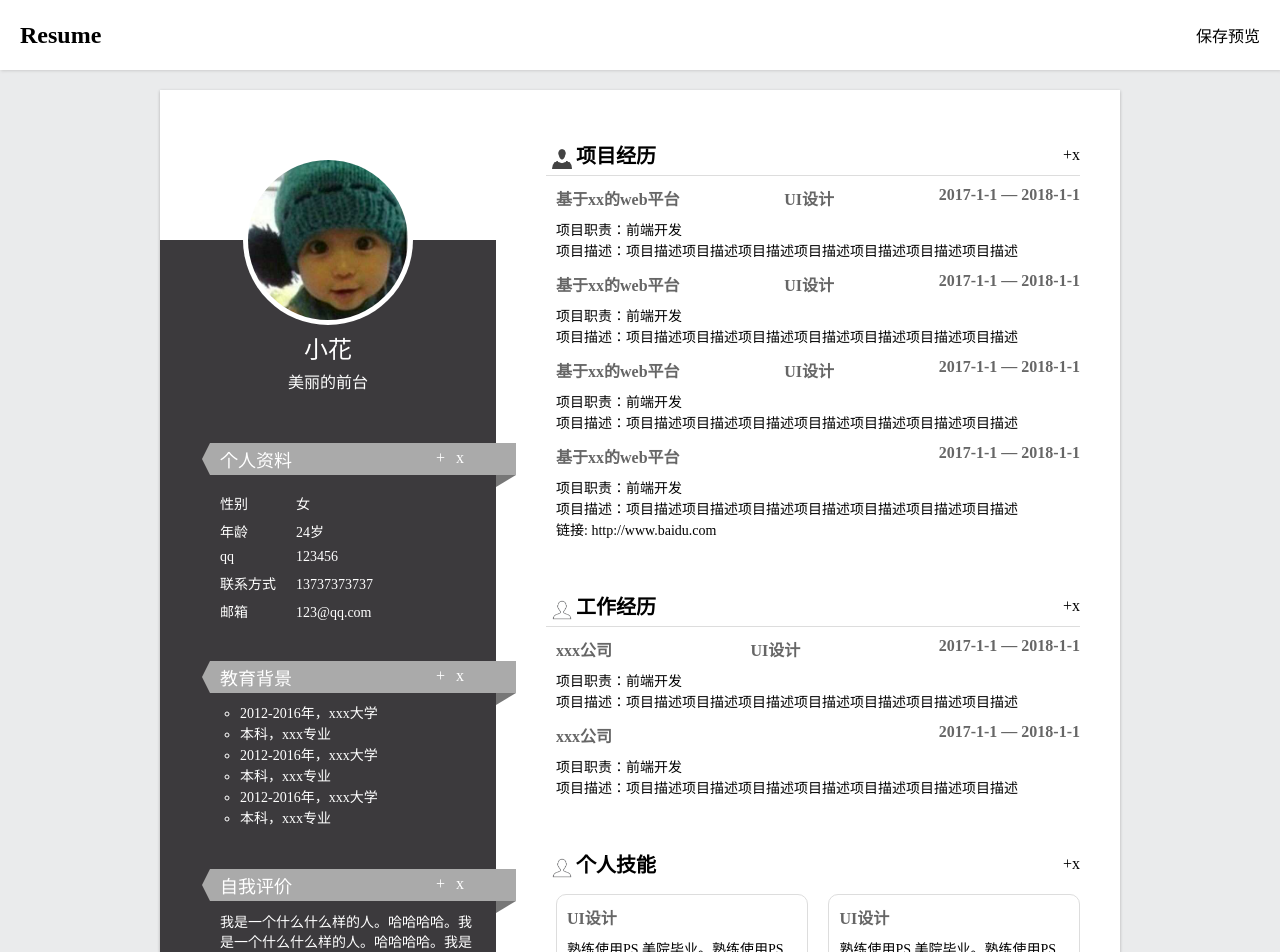
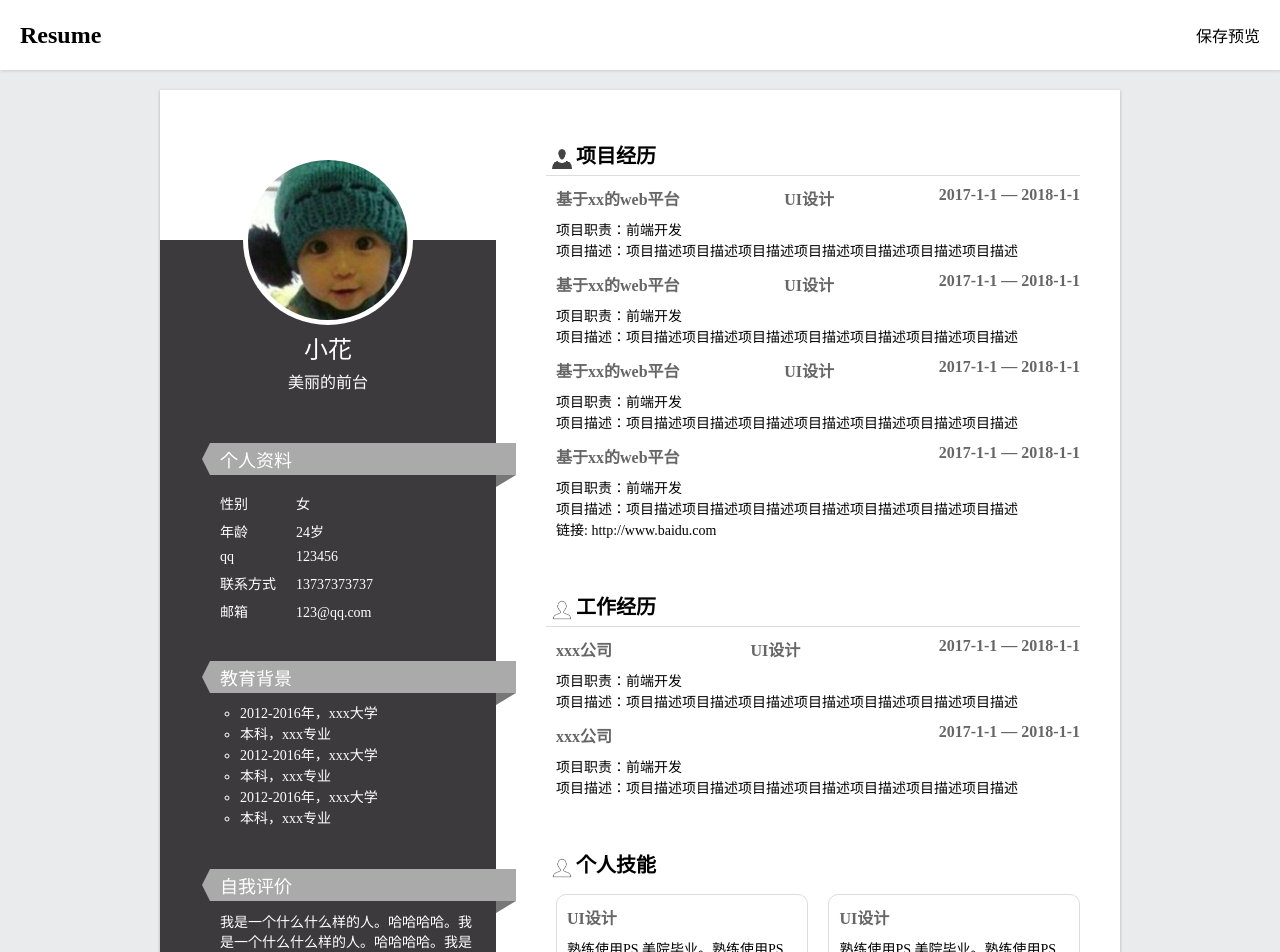
Before and after one commit to Caroline-Wang/my-resume, a Vue app: page / in a window 1280 px wide. Shown: the top 952 px of the page. Built offline with nearby package versions, Linux system fonts and the light colour scheme.

Commit message:
引入SVG

```diff
--- a/index.html
+++ b/index.html
@@ -8,5 +8,8 @@
   <body>
     <div id="app"></div>
     <!-- built files will be auto injected -->
+
+    <script src="//at.alicdn.com/t/font_551312_f6nv4kkugwze61or.js"></script>
+
   </body>
 </html>
--- a/package.json
+++ b/package.json
@@ -55,6 +55,7 @@
     "sass-loader": "^6.0.6",
     "semver": "^5.3.0",
     "shelljs": "^0.7.6",
+    "svg-sprite-loader": "^3.6.2",
     "uglifyjs-webpack-plugin": "^1.1.1",
     "url-loader": "^0.5.8",
     "vue-loader": "^13.3.0",
--- a/src/App.vue
+++ b/src/App.vue
@@ -1,5 +1,6 @@
 <template>
   <div id="app">
+
     <header>
       <Topbar/>
     </header>
--- a/src/assets/reset.css
+++ b/src/assets/reset.css
@@ -18,3 +18,12 @@ a{
   text-decoration: none;
   color: inherit;
 }
+
+/*设置SVG图片样式*/
+.icon {
+  width: 1em;
+  height: 1em;
+  vertical-align: -0.15em;
+  fill: currentColor;
+  overflow: hidden;
+}
--- a/src/components/ResumeEdit.vue
+++ b/src/components/ResumeEdit.vue
@@ -15,8 +15,16 @@
         <div class="title-bar">
           <h3>个人资料</h3>
           <div class="action">
-            <a href="javascript:;">+</a>
-            <a href="javascript:;">x</a>
+            <a href="javascript:;">
+              <svg class="icon" aria-hidden="true">
+                <use xlink:href="#icon-add"></use>
+              </svg>
+            </a>
+            <a href="javascript:;">
+              <svg class="icon" aria-hidden="true">
+                <use xlink:href="#icon-delete"></use>
+              </svg>
+            </a>
           </div>
           <div class="title-bar-style"></div>
         </div>
@@ -32,8 +40,16 @@
         <div class="title-bar">
           <h3>教育背景</h3>
           <div class="action">
-            <a href="javascript:;">+</a>
-            <a href="javascript:;">x</a>
+            <a href="javascript:;">
+              <svg class="icon" aria-hidden="true">
+                <use xlink:href="#icon-add"></use>
+              </svg>
+            </a>
+            <a href="javascript:;">
+              <svg class="icon" aria-hidden="true">
+                <use xlink:href="#icon-delete"></use>
+              </svg>
+            </a>
           </div>
           <div class="title-bar-style"></div>
         </div>
@@ -50,8 +66,16 @@
         <div class="title-bar">
           <h3>自我评价</h3>
           <div class="action">
-            <a href="javascript:;">+</a>
-            <a href="javascript:;">x</a>
+            <a href="javascript:;">
+              <svg class="icon" aria-hidden="true">
+                <use xlink:href="#icon-add"></use>
+              </svg>
+            </a>
+            <a href="javascript:;">
+              <svg class="icon" aria-hidden="true">
+                <use xlink:href="#icon-delete"></use>
+              </svg>
+            </a>
           </div>
           <div class="title-bar-style"></div>
         </div>
@@ -69,8 +93,16 @@
             <h3>项目经历</h3>
           </div>
           <div class="action">
-            <a href="javascript:;">+</a>
-            <a href="javascript:;">x</a>
+            <a href="javascript:;">
+              <svg class="icon" aria-hidden="true">
+                <use xlink:href="#icon-add-o"></use>
+              </svg>
+            </a>
+            <a href="javascript:;">
+              <svg class="icon" aria-hidden="true">
+                <use xlink:href="#icon-delete-o"></use>
+              </svg>
+            </a>
           </div>
         </div>
         <div class="section-show">
@@ -96,8 +128,16 @@
             <h3>工作经历</h3>
           </div>
           <div class="action">
-            <a href="javascript:;">+</a>
-            <a href="javascript:;">x</a>
+            <a href="javascript:;">
+              <svg class="icon" aria-hidden="true">
+                <use xlink:href="#icon-add-o"></use>
+              </svg>
+            </a>
+            <a href="javascript:;">
+              <svg class="icon" aria-hidden="true">
+                <use xlink:href="#icon-delete-o"></use>
+              </svg>
+            </a>
           </div>
         </div>
         <div class="section-show">
@@ -123,8 +163,16 @@
             <h3>个人技能</h3>
           </div>
           <div class="action">
-            <a href="javascript:;">+</a>
-            <a href="javascript:;">x</a>
+            <a href="javascript:;">
+              <svg class="icon" aria-hidden="true">
+                <use xlink:href="#icon-add-o"></use>
+              </svg>
+            </a>
+            <a href="javascript:;">
+              <svg class="icon" aria-hidden="true">
+                <use xlink:href="#icon-delete-o"></use>
+              </svg>
+            </a>
           </div>
         </div>
         <div class="section-show">
@@ -243,12 +291,11 @@
               align-items: center;
               position: absolute;
               top:0;
-              left:calc(100% - 40px);
+              right:0;
               z-index: 1;
 
               >a{
-                 width: 20px;
-                 height: 20px;
+                 margin-left: 8px;
                }
             }
 
```
